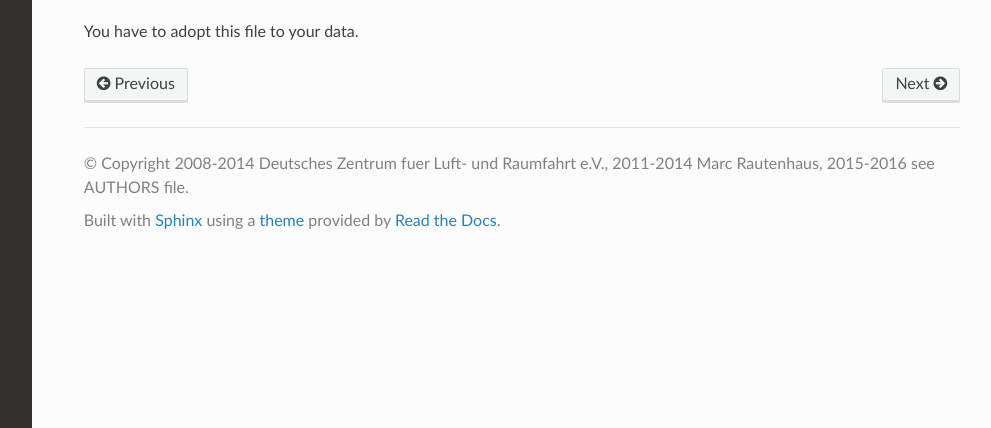
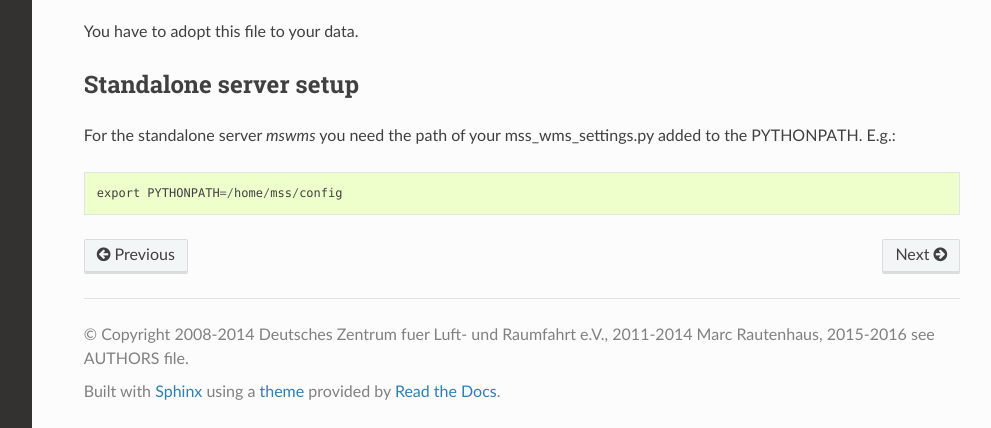
Before and after one commit to Open-MSS/MSS, a Sphinx documentation site: the page built from docs/deployment.rst, in a window 1280 px wide and 900 px high, scrolled down 2987 px, cut to the strip 472-900 px from the top of the window. Shown: the whole strip, without its empty margins (268-1259 px from the left). Built offline with Sphinx 7.4.7 and the Read the Docs theme 2.0.0, drawn with Linux system fonts in a browser that asks for light colours; some of the changed text lies outside the part shown.

Commit message:
setup for standalone server described

```diff
--- a/docs/deployment.rst
+++ b/docs/deployment.rst
@@ -43,7 +43,7 @@ A few notes:
 
 .. _apache-deployment:
 
-apache server setup
+Apache server setup
 --------------------------------
 
 
@@ -138,3 +138,12 @@ The configuration file have to become added to the /home/mss/config directory
 
 
 You have to adopt this file to your data.
+
+.. _mswms-deployment:
+
+Standalone server setup
+------------------------------
+
+For the standalone server *mswms* you need the path of your mss_wms_settings.py added to the PYTHONPATH. E.g.::
+
+ export PYTHONPATH=/home/mss/config
--- a/docs/installation.rst
+++ b/docs/installation.rst
@@ -50,4 +50,4 @@ Pointing a browser to
 `<http://localhost:8081/?service=WMS&request=GetCapabilities&version=1.1.1>`_
 shows the generated XML data the mss app will use.
 
-For further configuration see :ref:`apache-deployment`.
+For further configuration see :ref:`apache-deployment` or :ref:`mswms-deployment`.
```
